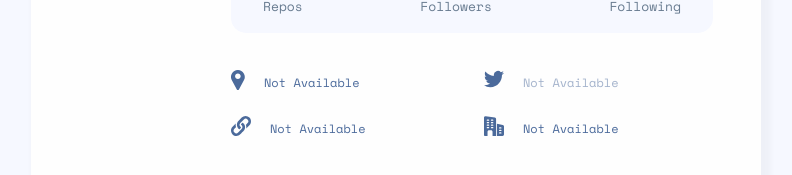
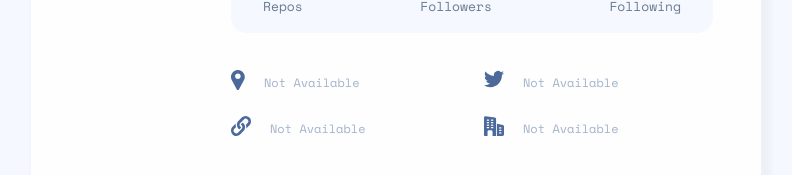
Before and after one commit to Darko96/github-user-search-app, a React (Create React App) app: page / in a window 1280 px wide. Shown: the part 491-666 px from the top of the page, without its empty margins (244-1036 px from the left). Built offline with nearby package versions, Linux system fonts and the light colour scheme; no server answers.

Commit message:
Update App.js

```diff
--- a/src/App.js
+++ b/src/App.js
@@ -214,7 +214,7 @@ function Links({ user, theme }) {
             />
           </svg>
         </span>
-        <span className="link-text">
+        <span className={`link-text ${!user.location && "disabled"}`}>
           {user.location ? user.location : `Not Available`}
         </span>
       </div>
@@ -227,7 +227,7 @@ function Links({ user, theme }) {
             />
           </svg>
         </span>
-        <span className="link-text disabled">
+        <span className={`link-text ${!user.twitter_username && "disabled"}`}>
           {user.twitter_username ? user.twitter_username : `Not Available`}
         </span>
       </div>
@@ -240,7 +240,10 @@ function Links({ user, theme }) {
             </g>
           </svg>
         </span>
-        <a href={user.blog} className="link-text underline">
+        <a
+          href={user.blog}
+          className={`link-text underline ${!user.blog && "disabled"}`}
+        >
           {user.blog ? user.blog : `Not Available`}
         </a>
       </div>
@@ -252,7 +255,7 @@ function Links({ user, theme }) {
             </g>
           </svg>
         </span>
-        <span className="link-text">
+        <span className={`link-text ${!user.company && "disabled"}`}>
           {user.company ? user.company : `Not Available`}
         </span>
       </div>
```
